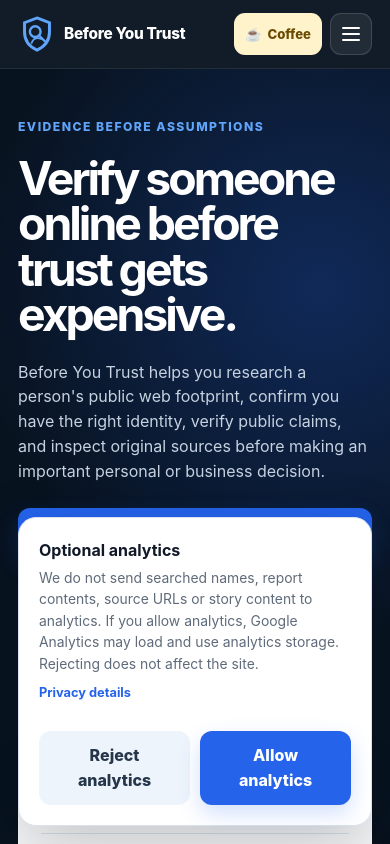
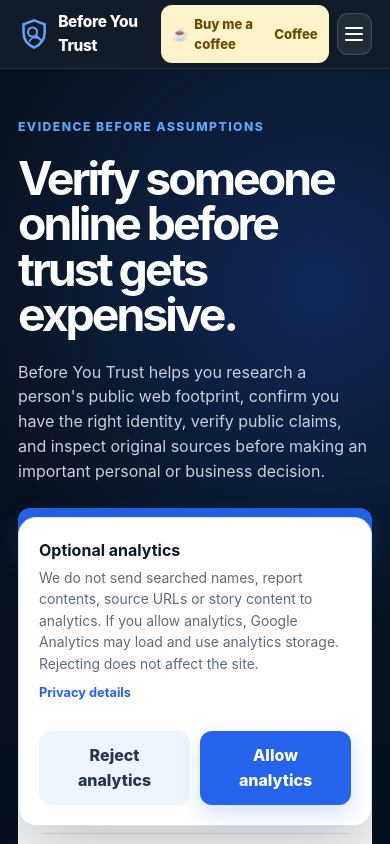
Before and after one commit to kuefmz/before-you-trust, a Next.js app: page / in a window 390 px wide. Shown: the top 844 px of the page. Built offline with nearby package versions, Linux system fonts and the light colour scheme; no server answers.

Commit message:
Show Buy me a coffee in mobile header

```diff
--- a/components/MobileNavigation.tsx
+++ b/components/MobileNavigation.tsx
@@ -26,7 +26,8 @@ export function MobileNavigation({ supportUrl }: { supportUrl?: string }) {
       {supportUrl ? (
         <SupportLink className="mobile-nav__support" href={supportUrl}>
           <span aria-hidden="true">☕</span>
-          <span>Coffee</span>
+          <span className="mobile-nav__support-long">Buy me a coffee</span>
+          <span className="mobile-nav__support-short">Coffee</span>
         </SupportLink>
       ) : null}
 
```
